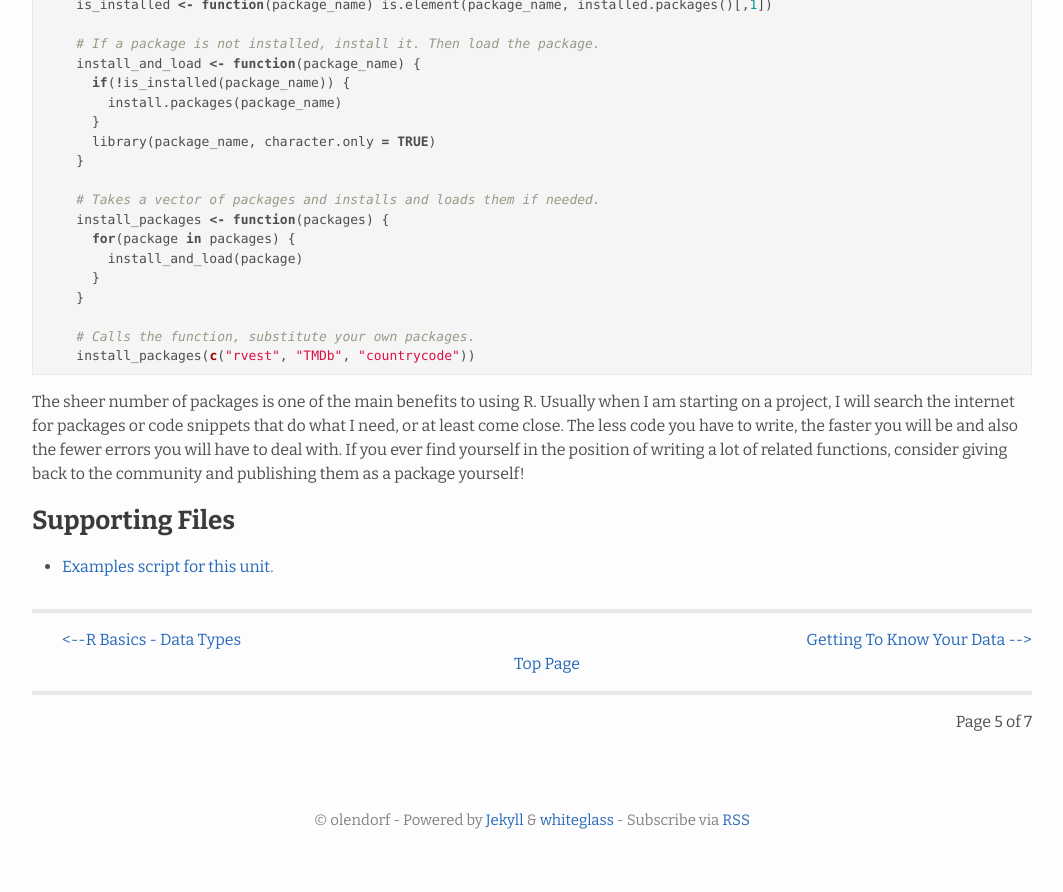
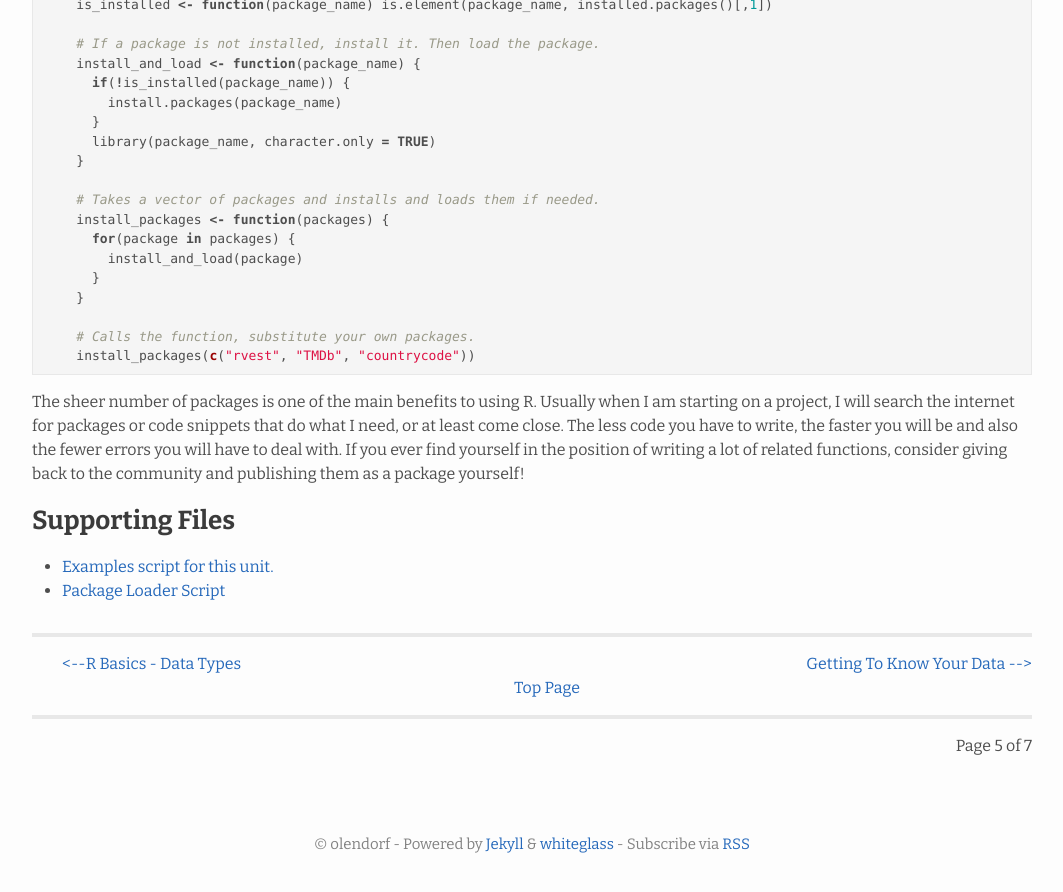
Before and after one commit to NC-State-Libraries-Workshops/ncsu_apprentice, a Jekyll site: the page built from _units/functions_packages.md, in a window 1280 px wide and 900 px high, scrolled down 1991 px. Shown: the top 892 px of the window, without its empty margins (108-1171 px from the left). Built offline with Jekyll 4.4.1, drawn with Linux system fonts in a browser that asks for light colours; Markdown is read by kramdown in place of the engine named in the settings.

Commit message:
fixed merge conflicts

```diff
--- a/_units/functions_packages.md
+++ b/_units/functions_packages.md
@@ -8,8 +8,11 @@ order: 4
 
 supporting_files:
   - file: id1
-    file_name: functions.R
+    path: functions.R
     link_text: Examples script for this unit.
+  - file: id2
+    path: package_loader.R
+    link_text: Package Loader Script
 ---
 
 ### Functions
```
Also changed, not shown: _units/data_types.md (+1 -1 lines), _units/descriptive_analyses.md (+0 -2 lines), _units/variables.md (+0 -2 lines).
